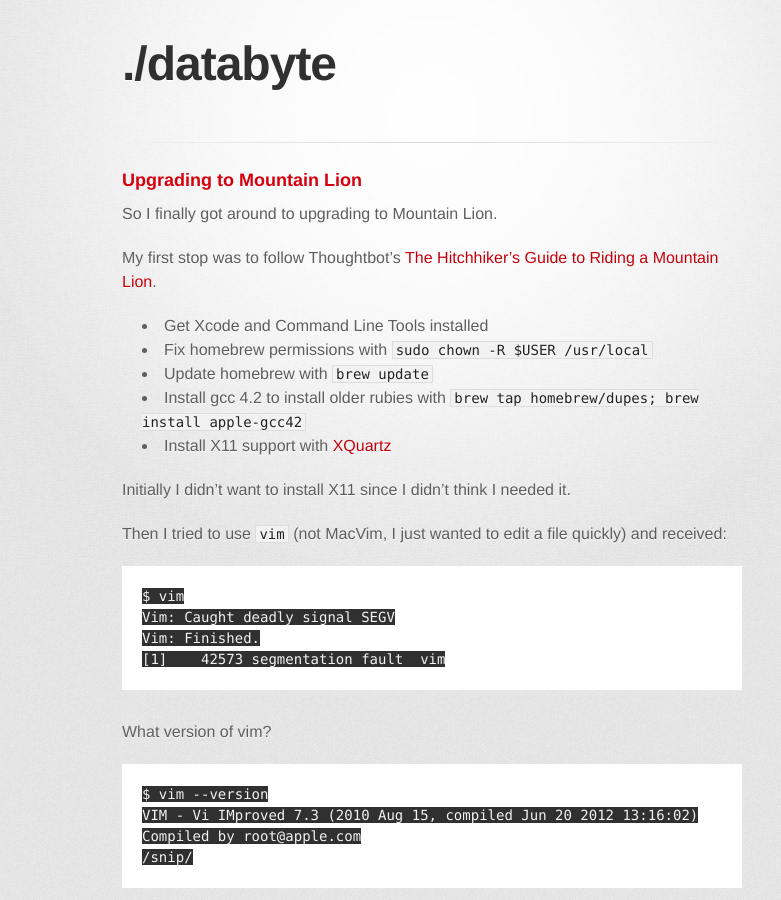
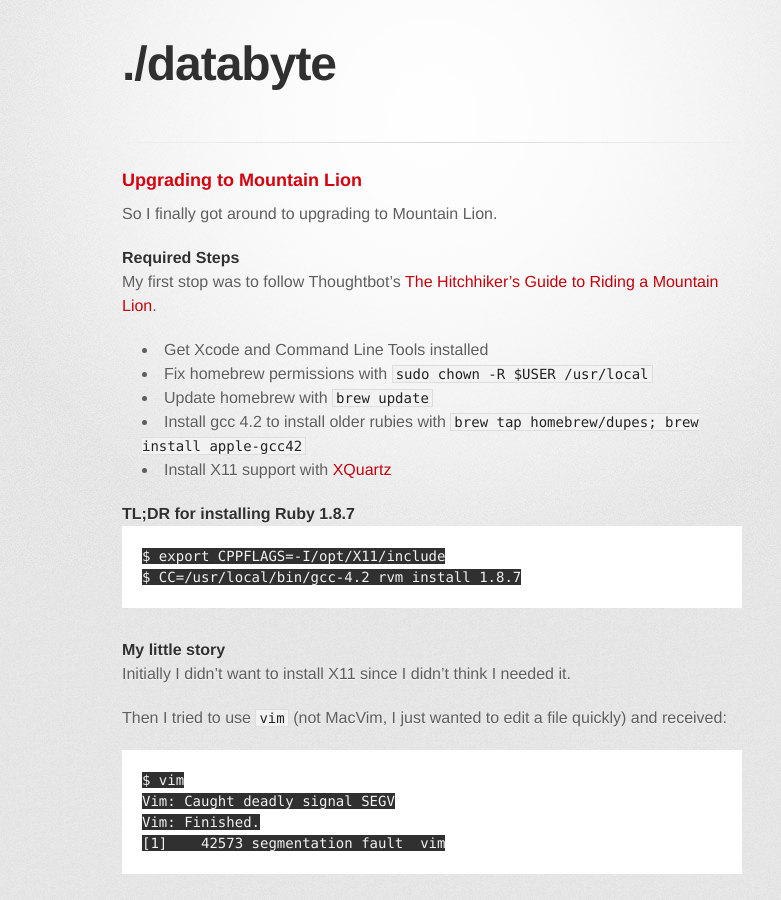
Before and after one commit to databyte/databyte.github.com, a Jekyll site: the page built from _posts/2012-10-15-upgrading-to-mountain-lion.md, in a window 1280 px wide and 900 px high. Shown: the whole window, without its empty margins (208-989 px from the left). Built offline with Jekyll 4.4.1, drawn with Linux system fonts in a browser that asks for light colours; some web fonts are replaced; Markdown is read by kramdown in place of the engine named in the settings.

Commit message:
upgrading to Mountain Lion TL;DR

```diff
--- a/_posts/2012-10-15-upgrading-to-mountain-lion.md
+++ b/_posts/2012-10-15-upgrading-to-mountain-lion.md
@@ -4,6 +4,8 @@
 ---
 
 So I finally got around to upgrading to Mountain Lion.
+
+#### Required Steps
 
 My first stop was to follow Thoughtbot's
 [The Hitchhiker's Guide to Riding a Mountain Lion](http://robots.thoughtbot.com/post/27985816073/the-hitchhikers-guide-to-riding-a-mountain-lion).
@@ -14,6 +16,13 @@
 * Install gcc 4.2 to install older rubies with `brew tap homebrew/dupes;
   brew install apple-gcc42`
 * Install X11 support with [XQuartz](http://xquartz.macosforge.org/landing)
+
+#### TL;DR for installing Ruby 1.8.7
+
+    $ export CPPFLAGS=-I/opt/X11/include
+    $ CC=/usr/local/bin/gcc-4.2 rvm install 1.8.7
+
+#### My little story
 
 Initially I didn't want to install X11 since I didn't think I needed it.
 
```
